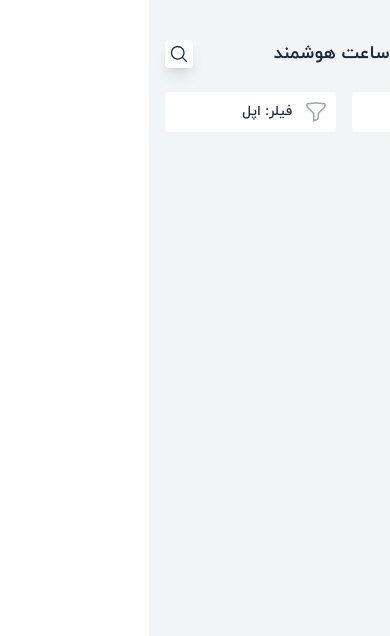
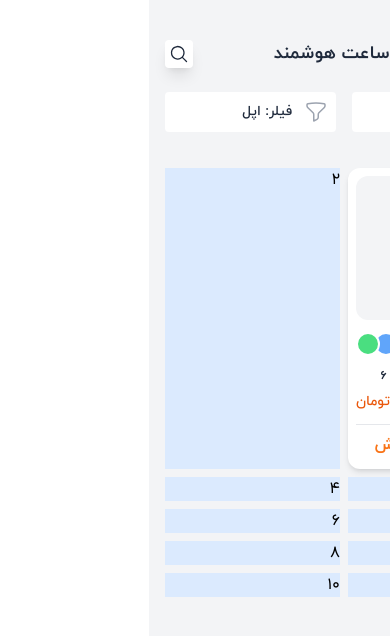
Before and after one commit to M-rezayi853/Digitize-app, a Next.js app: page / in a window 390 px wide. Shown: the top 636 px of the page. Built offline with nearby package versions, Linux system fonts and the light colour scheme.

Commit message:
mobile products section

```diff
--- a/components/mobile/FilterSortbar.tsx
+++ b/components/mobile/FilterSortbar.tsx
@@ -4,7 +4,7 @@ interface Props {}
 
 const FilterSortbar: FC<Props> = (): JSX.Element => {
   return (
-    <div className='flex items-center justify-between gap-x-4'>
+    <div className='flex md:hidden items-center justify-between gap-x-4 mb-9'>
       <div className='bg-white rounded p-2 flex items-center justify-start w-1/2'>
         <div>
           <svg
--- a/components/mobile/Navbar.tsx
+++ b/components/mobile/Navbar.tsx
@@ -4,7 +4,7 @@ interface Props {}
 
 const Navbar: FC<Props> = (): JSX.Element => {
   return (
-    <div className='flex items-center justify-between mb-6'>
+    <div className='flex md:hidden items-center justify-between mb-6'>
       <div>Digitize</div>
       <div className='text-lg font-bold text-slate-800'>ساعت هوشمند</div>
       <div className='w-7 h-7 bg-white shadow-lg flex items-center justify-center rounded'>
--- /dev/null
+++ b/components/mobile/Products.tsx
@@ -0,0 +1,125 @@
+import { FC, useState } from 'react'
+import Image from 'next/image'
+
+interface Props {}
+
+const Products: FC<Props> = (): JSX.Element => {
+  const [color, setColor] = useState('red')
+
+  const clickHandler = (color: string) => {
+    setColor(color)
+  }
+
+  return (
+    <div className='grid gap-2 grid-cols-2 md:grid-cols-3 lg:grid-cols-4'>
+      <div className='bg-white rounded-xl p-2 shadow-md'>
+        <div className='mb-3 bg-gray-100 rounded-xl flex justify-center items-center p-5 max-h-36'>
+          <Image
+            className='flex justify-center items-center'
+            src='/assets/images/img-1.png'
+            width={100}
+            height={100}
+            alt='apple watch'
+          />
+        </div>
+        {/* product description */}
+        <div className='flex items-center justify-between w-full mb-3'>
+          <span className='text-slate-200 text-sm md:text-base'>اپل</span>
+          <div className='flex items-center'>
+            <div
+              className={`${
+                color === 'red' ? 'ring-1 ring-red-400' : ''
+              } w-6 h-6 md:w-8 md:h-8 rounded-full cursor-pointer bg-red-400 border-2 border-white flex items-center justify-center`}
+              onClick={() => clickHandler('red')}
+            >
+              {color === 'red' && (
+                <svg
+                  xmlns='http://www.w3.org/2000/svg'
+                  viewBox='0 0 20 20'
+                  fill='currentColor'
+                  className='w-4 h-4 md:w-6 md:h-6 fill-white'
+                >
+                  <path
+                    fillRule='evenodd'
+                    d='M16.704 4.153a.75.75 0 01.143 1.052l-8 10.5a.75.75 0 01-1.127.075l-4.5-4.5a.75.75 0 011.06-1.06l3.894 3.893 7.48-9.817a.75.75 0 011.05-.143z'
+                    clipRule='evenodd'
+                  />
+                </svg>
+              )}
+            </div>
+            <div
+              className={`${
+                color === 'blue' ? 'ring-1 ring-blue-400' : ''
+              } w-6 h-6 md:w-8 md:h-8 rounded-full cursor-pointer bg-blue-400 border-2 border-white flex items-center justify-center -mr-1.5`}
+              onClick={() => clickHandler('blue')}
+            >
+              {color === 'blue' && (
+                <svg
+                  xmlns='http://www.w3.org/2000/svg'
+                  viewBox='0 0 20 20'
+                  fill='currentColor'
+                  className='w-4 h-4 md:w-6 md:h-6 fill-white'
+                >
+                  <path
+                    fillRule='evenodd'
+                    d='M16.704 4.153a.75.75 0 01.143 1.052l-8 10.5a.75.75 0 01-1.127.075l-4.5-4.5a.75.75 0 011.06-1.06l3.894 3.893 7.48-9.817a.75.75 0 011.05-.143z'
+                    clipRule='evenodd'
+                  />
+                </svg>
+              )}
+            </div>
+            <div
+              className={`${
+                color === 'green' ? 'ring-1 ring-green-400' : ''
+              } w-6 h-6 md:w-8 md:h-8 rounded-full cursor-pointer bg-green-400 border-2 border-white flex items-center justify-center -mr-1.5`}
+              onClick={() => clickHandler('green')}
+            >
+              {color === 'green' && (
+                <svg
+                  xmlns='http://www.w3.org/2000/svg'
+                  viewBox='0 0 20 20'
+                  fill='currentColor'
+                  className='w-4 h-4 md:w-6 md:h-6 fill-white'
+                >
+                  <path
+                    fillRule='evenodd'
+                    d='M16.704 4.153a.75.75 0 01.143 1.052l-8 10.5a.75.75 0 01-1.127.075l-4.5-4.5a.75.75 0 011.06-1.06l3.894 3.893 7.48-9.817a.75.75 0 011.05-.143z'
+                    clipRule='evenodd'
+                  />
+                </svg>
+              )}
+            </div>
+          </div>
+        </div>
+
+        {/* product title */}
+        <div className='text-slate-800 text-xs md:text-base font-bold mb-2'>
+          ساعت هوشمند اپل سری ۶
+        </div>
+
+        <div className='text-orange-600 font-medium text-left text-sm mb-3'>
+          48,250,000 تومان
+        </div>
+
+        <hr className='border-gray-200 mb-1' />
+
+        <button className='w-full text-md md:text-lg font-bold text-orange-500 py-1'>
+          مشاهده و سفارش
+        </button>
+      </div>
+
+      {/*  */}
+      <div className='bg-blue-100'>2</div>
+      <div className='bg-blue-100'>3</div>
+      <div className='bg-blue-100'>4</div>
+      <div className='bg-blue-100'>5</div>
+      <div className='bg-blue-100'>6</div>
+      <div className='bg-blue-100'>7</div>
+      <div className='bg-blue-100'>8</div>
+      <div className='bg-blue-100'>9</div>
+      <div className='bg-blue-100'>10</div>
+    </div>
+  )
+}
+
+export default Products
--- a/pages/index.tsx
+++ b/pages/index.tsx
@@ -3,6 +3,7 @@ import Head from 'next/head'
 
 import Navbar from '../components/mobile/Navbar'
 import FilterSortbar from '../components/mobile/FilterSortbar'
+import Products from '../components/mobile/Products'
 
 interface Props {}
 
@@ -15,6 +16,7 @@ const HomePage: NextPage<Props> = () => {
       <main className='bg-gray-100 h-screen pt-10 px-4'>
         <Navbar />
         <FilterSortbar />
+        <Products />
       </main>
     </>
   )
```
Also changed, not shown: public/assets/images/img-1.png (added).
